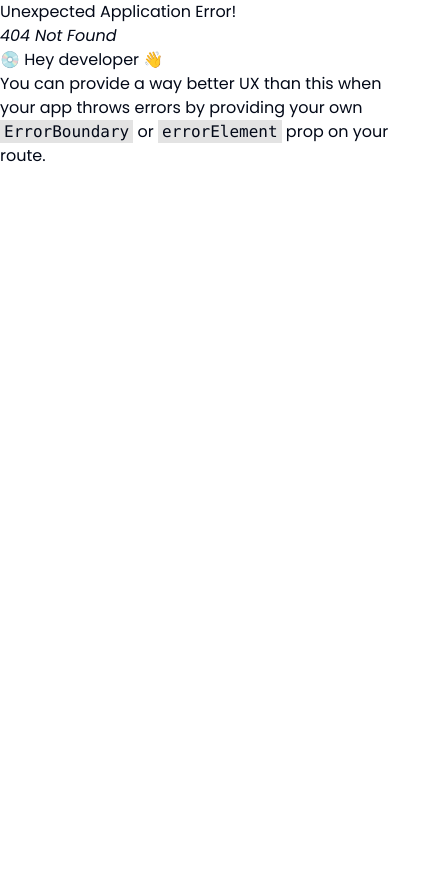
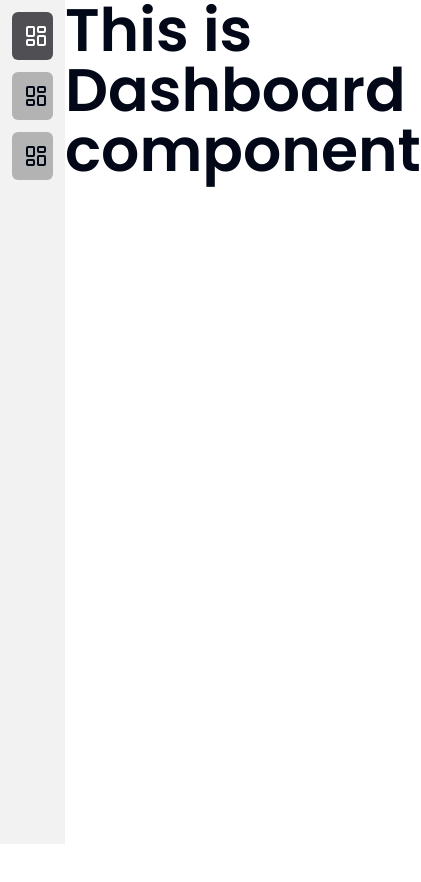
Before and after one commit to marufbroh/iRepair, a React (Vite) app: page /admin/dashboard in a window 390 px wide. Before the commit this address had no page. Shown: the top 882 px of the page, 421 px wide, since content can reach past the window. Before the commit the page ends 844 px from the top, so only its background shows below. Built offline with nearby package versions, Linux system fonts and the light colour scheme.

Commit message:
Responsive sidebar

```diff
--- a/src/components/layouts/Sidebar.tsx
+++ b/src/components/layouts/Sidebar.tsx
@@ -1,19 +1,53 @@
+import { cn } from "@/lib/utils";
+import { LayoutDashboard } from "lucide-react";
 import { NavLink } from "react-router-dom";
 
 const Sidebar = () => {
   return (
-    <aside className="bg-light-gray p-5 col-span-2 h-screen sticky top-0 left-0 overflow-auto">
-      <nav className="flex flex-col">
+    <aside className="bg-light-gray p-3 lg:p-5 col-span-2 h-screen sticky top-0 left-0 overflow-auto">
+      <nav className="flex flex-col gap-3">
         <NavLink
-          to={"/admin"}
-          className={
-            "bg-gray p-3 rounded-md hover:bg-dark-gray hover:text-white transition-all truncate"
+          to={"/admin/dashboard"}
+          className={({ isActive }) =>
+            cn(
+              "bg-gray p-3 rounded-md hover:bg-dark-gray hover:text-white transition-all flex items-center gap-2",
+              {
+                "bg-dark-gray text-white": isActive,
+              }
+            )
           }
         >
-          Dashboard
+          <LayoutDashboard className="shrink-0" />
+          <span className="truncate">Dashboard</span>
         </NavLink>
-        <NavLink to={"/admin/service-list"}>Service List</NavLink>
-        <NavLink to={"/admin/add-service"}>Add Service</NavLink>
+        <NavLink
+          to={"/admin/service-list"}
+          className={({ isActive }) =>
+            cn(
+              "bg-gray p-3 rounded-md hover:bg-dark-gray hover:text-white transition-all flex items-center gap-2",
+              {
+                "bg-dark-gray text-white": isActive,
+              }
+            )
+          }
+        >
+          <LayoutDashboard className="shrink-0" />
+          <span className="truncate">Service List</span>
+        </NavLink>
+        <NavLink
+          to={"/admin/add-service"}
+          className={({ isActive }) =>
+            cn(
+              "bg-gray p-3 rounded-md hover:bg-dark-gray hover:text-white transition-all flex items-center gap-2",
+              {
+                "bg-dark-gray text-white": isActive,
+              }
+            )
+          }
+        >
+          <LayoutDashboard className="shrink-0" />
+          <span className="truncate">Add Service</span>
+        </NavLink>
       </nav>
     </aside>
   );
```
Also changed, not shown: src/routes/routes.tsx (+6 -2 lines).
